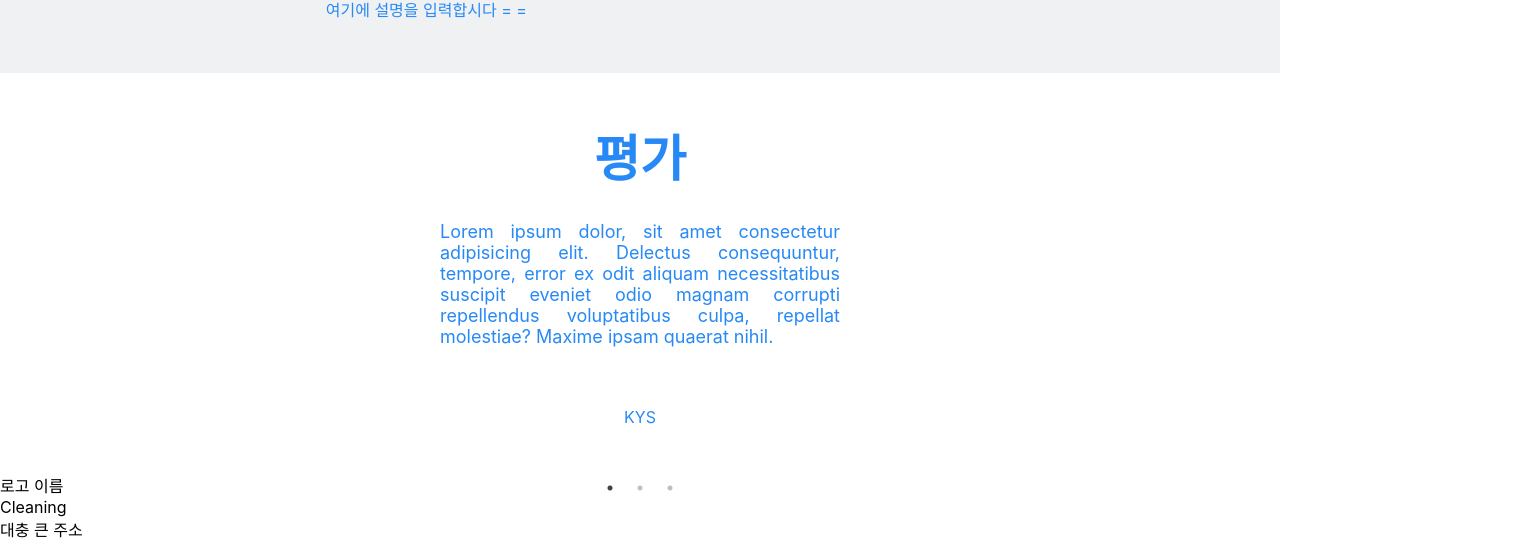
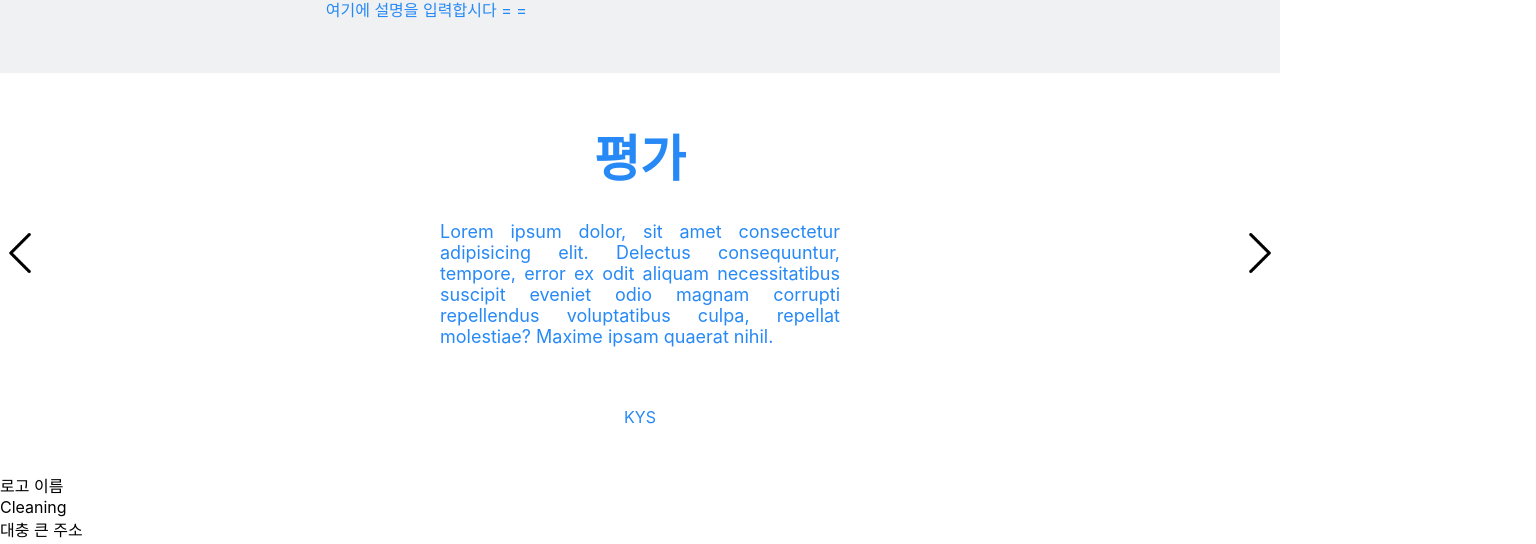
Before and after one commit to hyw087/cleaning.github.io, a React (Create React App) app: page / in a window 1280 px wide. Shown: the part 1661-2205 px from the top of the page, 1536 px wide, since content can reach past the window. Built offline with nearby package versions, Linux system fonts and the light colour scheme.

Commit message:
슬라이더 화살표 에러잡음.

```diff
--- a/src/App.css
+++ b/src/App.css
@@ -2,7 +2,7 @@
   box-sizing: border-box;
   padding: 0;
   margin: 0;
-  /* overflow-x: hidden; */
+  overflow-x: hidden;
   /* overflow-y: auto; */
 }
 
--- a/src/Slide.css
+++ b/src/Slide.css
@@ -15,6 +15,7 @@
     align-items: center;
     color: #2789F6;
     outline: none;
+    z-index: -1;
 }
 
 .slider h2 {
--- a/src/Slide.js
+++ b/src/Slide.js
@@ -6,11 +6,65 @@ import '../src/Slide.css'
 import Slider from "react-slick";
 import "slick-carousel/slick/slick.css";
 import "slick-carousel/slick/slick-theme.css";
+import leftArrow from '../src/assets/images/left-arrow.png';
+import next from '../src/assets/images/next.png';
+
+const sliderBar = {
+    "overflow-y": "hidden",
+}
 
 
+function SampleNextArrow(props) {
+    const { classNames, styles, onClick } = props;
+    return (
+        <div
+            className={classNames}
+            style={{...styles,
+                    display:"block",
 
+                }}
+            onClick={onClick}
+        >
+            <img src={next} alt=""
+                className={classNames}
+                style = {{...styles,
+                    width:40,
+                    height:40,
+                    position: "absolute",
+                    bottom: "50%",
+                    right : 0,
+                }}
+            />
+        </div>
+    )
+}
 
-
+function SamplePrevArrow(props) {
+    const { classNames, styles, onClick } = props;
+    return (
+        <div
+            className={classNames}
+            style={{...styles,
+                display:"block",
+                top : "40%",
+                position:"absolute",
+                width:40,
+                height:40,
+            }}
+        onClick={onClick}
+    >
+        <img src={leftArrow} alt=""
+            className={classNames}
+            style = {{...styles,
+                width:40,
+                height:40,
+                position: "absolute",
+                zIndex : 1
+            }}
+        />
+        </div>
+    )
+}
 
 const Slide = () => {
     const settings = {
@@ -18,11 +72,13 @@ const Slide = () => {
         infinite: true,
         speed: 500,
         slidesToShow: 1,
-        slidesToScroll: 1
+        slidesToScroll: 1,
+        prevArrow : <SamplePrevArrow />,
+        nextArrow : <SampleNextArrow />,
     };
     return (
-        <div className="s">
-            <Slider {...settings}>
+        <div>
+            <Slider {...settings} style={sliderBar}>
                 <div className="slider">
                     <h2>평가</h2>
                     <p>Lorem ipsum dolor, sit amet consectetur adipisicing elit. Delectus consequuntur, tempore, error ex odit aliquam necessitatibus suscipit eveniet odio magnam corrupti repellendus voluptatibus culpa, repellat molestiae? Maxime ipsam quaerat nihil.</p>
@@ -44,4 +100,4 @@ const Slide = () => {
 }
 
 
-export default Slide
+export default Slide;
```
Also changed, not shown: public/robots.txt (deleted), src/assets/images/left-arrow.png (added), src/assets/images/next.png (added).
